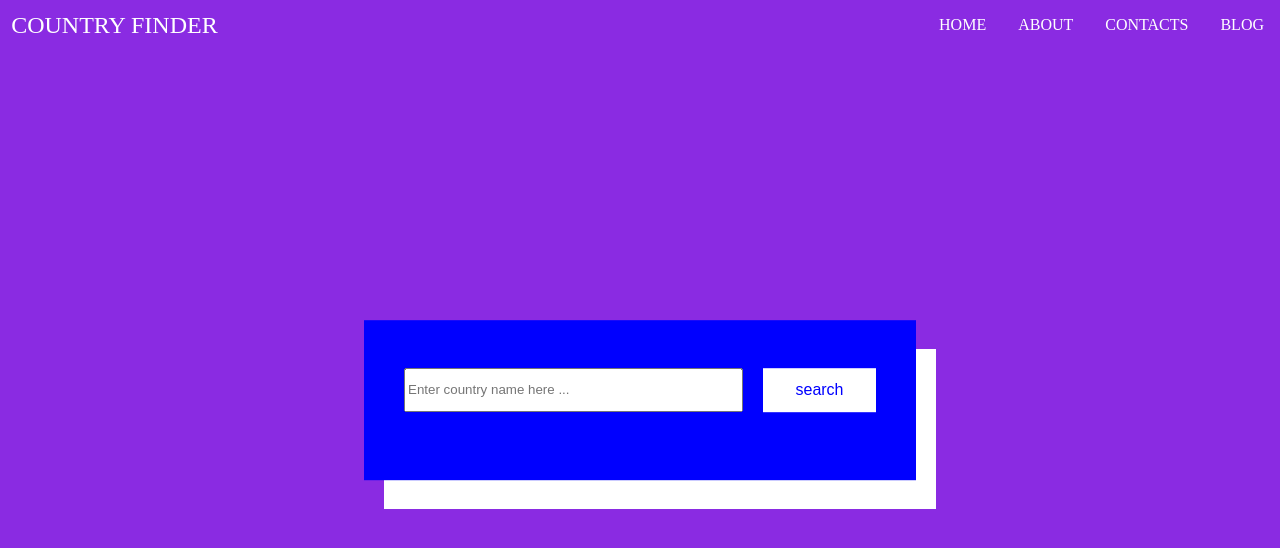
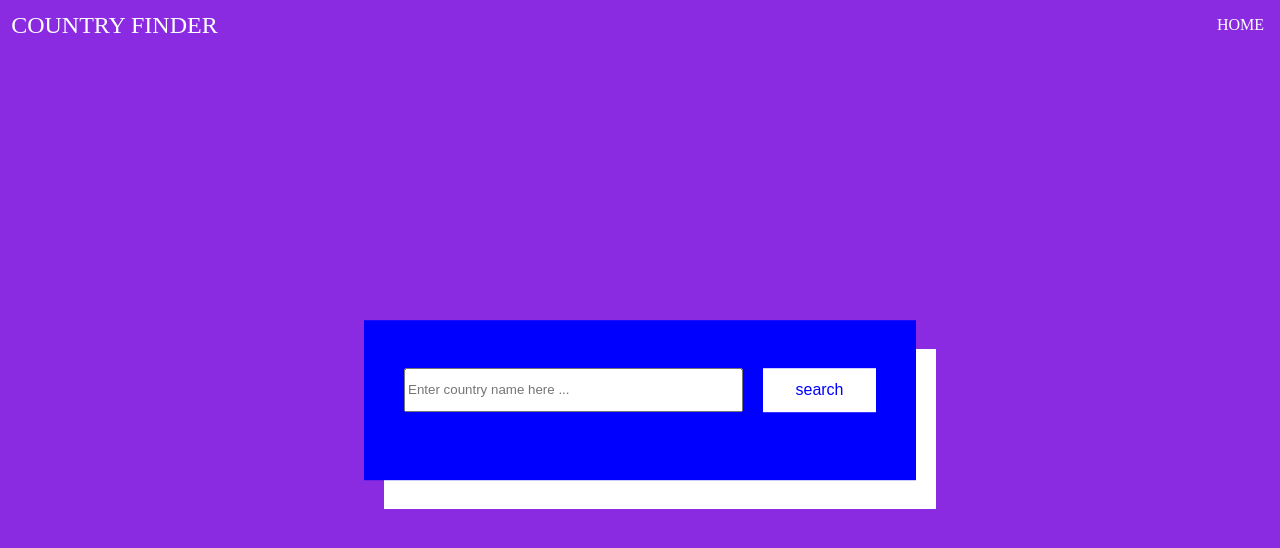
Before and after one commit to Tracie35/phase-1-project, a plain HTML site: page index.html in a window 1280 px wide. Drawn offline with Linux system fonts and the light colour scheme.

```diff
--- a/index.html
+++ b/index.html
@@ -36,9 +36,9 @@
         <div class="navbar-links">
             <ul>
                 <li><a href="#">HOME</a></li>
-                <li><a href="#">ABOUT</a></li>
-                <li><a href="#">CONTACTS</a></li>
-                <li><a href="#">BLOG</a></li>
+
+
+
             </ul>
 
         </div>
```
Also changed, not shown: 1 other file.
